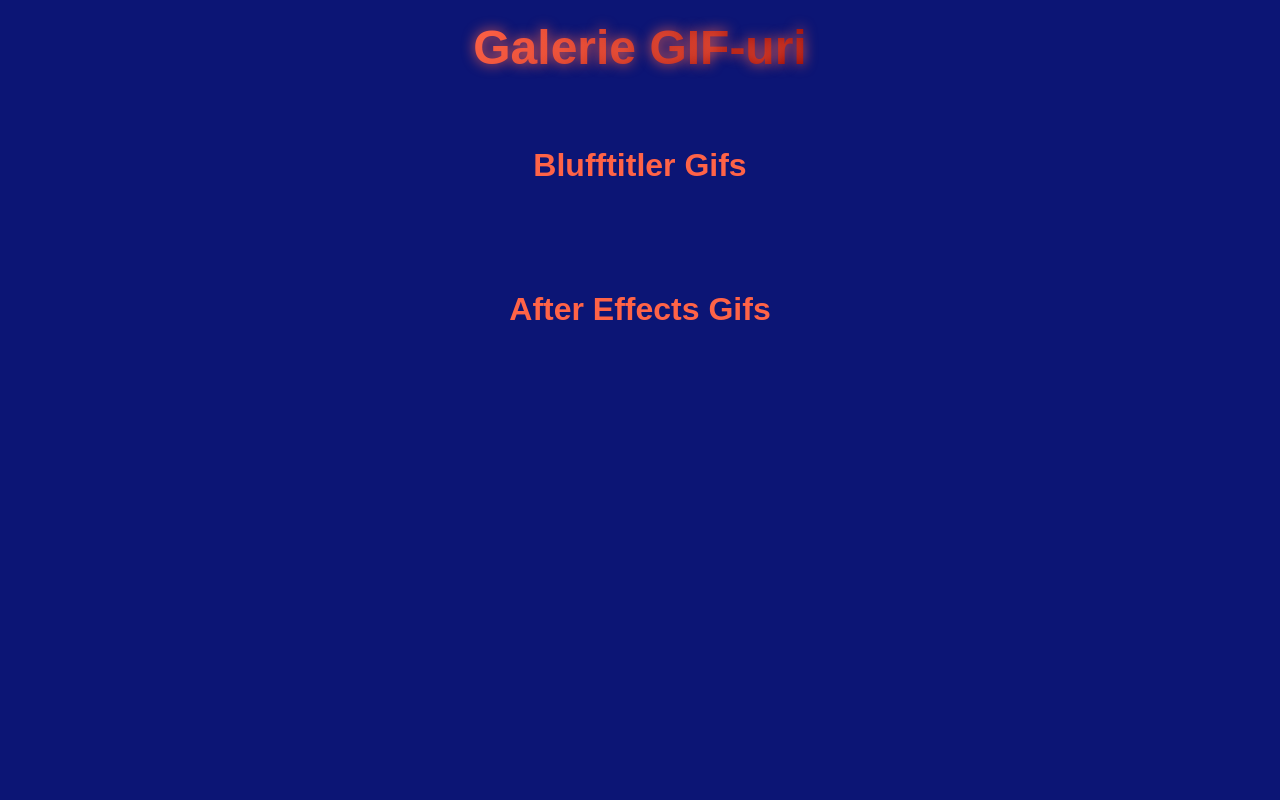
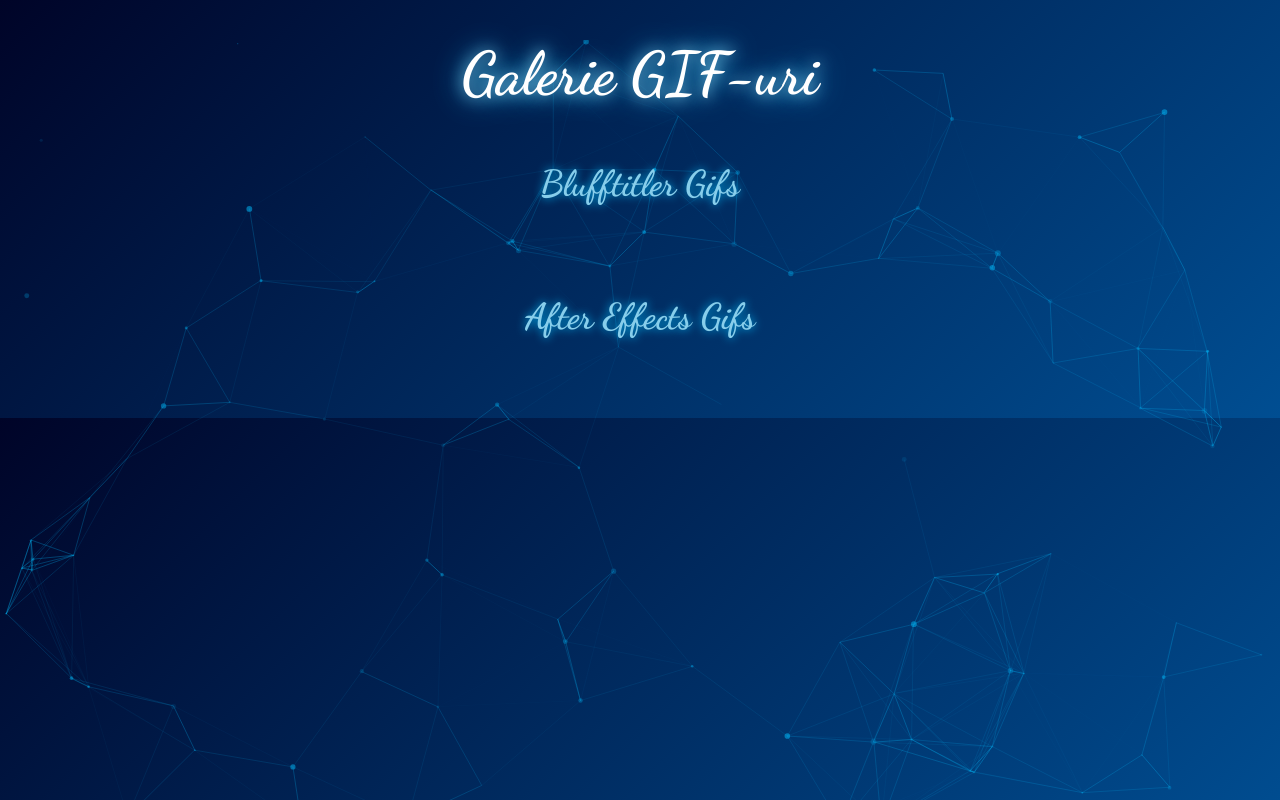
Before and after one commit to sephirothcoding/dedonew2025, a plain HTML site: page indexgifs.html in a window 1280 px wide. Drawn offline with nearby package versions, Linux system fonts and the light colour scheme; no server answers.

Commit message:
Update indexgifs.html

```diff
--- a/indexgifs.html
+++ b/indexgifs.html
@@ -36,67 +36,70 @@
     // İzinsiz kullanım yasaktır ve yasal işlemlere tabidir. -->
 
 
+
 <!DOCTYPE html>
 <html lang="en">
 <head>
-    <meta charset="UTF-8">
-    <meta name="viewport" content="width=device-width, initial-scale=1.0">
+  <meta charset="UTF-8" />
+  <meta name="viewport" content="width=device-width, initial-scale=1.0"/>
   <title>Galerie GIF-uri</title>
+  <link href="https://fonts.googleapis.com/css2?family=Dancing+Script:wght@700&display=swap" rel="stylesheet">
   <style>
     body {
-            font-family: 'Arial', sans-serif;
-            background-color: #0c1575; /* Fundal albastru deschis */
-            background-size: cover;
-            display: flex;
-            flex-direction: column;
-            align-items: center;
       margin: 0;
-            min-height: 100vh;
+      background: linear-gradient(135deg, #000428, #004e92);
+      font-family: 'Dancing Script', cursive;
+      color: white;
+      text-align: center;
       overflow-y: auto;
     }
 
+    #particles-js {
+      position: fixed;
+      width: 100%;
+      height: 100%;
+      z-index: -1;
+    }
+
     h1 {
-            margin-top: 20px;
-            color: #FF6347; /* Red */
-            text-shadow: 0 0 10px rgba(255, 99, 71, 0.7); /* Red Glow */
-            font-size: 3em;
+      margin-top: 40px;
+      font-size: 60px;
       font-weight: bold;
-            background: linear-gradient(135deg, #FF6347, #8B0000); /* Red Shades */
-            -webkit-background-clip: text;
-            -webkit-text-fill-color: transparent;
-            animation: textGlow 1.5s ease-in-out infinite;
+      color: white;
+      text-shadow: 0 0 15px skyblue, 0 0 30px deepskyblue;
+      animation: floaty 6s ease-in-out infinite;
     }
 
     h2 {
-            color: #FF6347; /* Red */
-            font-size: 2em;
-            text-align: center;
-            margin-top: 40px;
+      color: skyblue;
+      font-size: 36px;
+      margin-top: 50px;
+      text-shadow: 0 0 10px deepskyblue;
     }
 
     .gallery {
       display: flex;
       flex-wrap: wrap;
       justify-content: center;
-            gap: 20px;
-            margin: 20px;
+      gap: 30px;
+      margin: 40px 20px;
     }
 
     .gallery-item {
       display: flex;
       flex-direction: column;
       align-items: center;
-            border: 2px solid #000000; /* Black */
-            padding: 10px;
-            background-color: rgba(0, 0, 0, 0.8); /* Black */
-            border-radius: 10px;
-            box-shadow: 0 0 20px rgba(255, 0, 0, 0.7); /* Red Glow */
+      border: 2px solid skyblue;
+      padding: 15px;
+      background-color: rgba(255, 255, 255, 0.05);
+      border-radius: 12px;
+      box-shadow: 0 0 20px rgba(0, 191, 255, 0.7);
       transition: transform 0.3s ease, box-shadow 0.3s ease;
     }
 
     .gallery-item:hover {
       transform: scale(1.05);
-            box-shadow: 0 0 30px rgba(255, 0, 0, 1); /* Stronger Red Glow */
+      box-shadow: 0 0 30px rgba(0, 191, 255, 1);
     }
 
     .gallery-item img {
@@ -111,29 +114,31 @@
     }
 
     .name {
-            margin-top: 5px;
-            color: #FF6347; /* Red */
+      margin-top: 10px;
+      color: skyblue;
       font-weight: bold;
-            font-size: 1.1em;
-            text-shadow: 0 0 5px rgba(255, 99, 71, 0.7); /* Red Glow */
+      font-size: 1.2em;
+      text-shadow: 0 0 5px skyblue;
     }
 
     .price {
-            margin-top: 10px;
-            color: #FF6347; /* Red */
+      margin-top: 8px;
+      color: deepskyblue;
       font-weight: bold;
       font-size: 1.2em;
-            text-shadow: 0 0 5px rgba(255, 99, 71, 0.7); /* Red Glow */
+      text-shadow: 0 0 5px deepskyblue;
     }
 
-        @keyframes textGlow {
-            0% { text-shadow: 0 0 5px rgba(255, 99, 71, 0.5); }
-            50% { text-shadow: 0 0 15px rgba(255, 99, 71, 1); }
-            100% { text-shadow: 0 0 5px rgba(255, 99, 71, 0.5); }
+    @keyframes floaty {
+      0%, 100% { transform: translateY(0); }
+      50% { transform: translateY(-10px); }
     }
   </style>
 </head>
 <body>
+
+<!-- Particule fundal -->
+<div id="particles-js"></div>
 
 <h1>Galerie GIF-uri</h1>
 
@@ -143,19 +148,62 @@
 <h2>After Effects Gifs</h2>
 <div id="af-gallery" class="gallery"></div>
 
+<!-- Particles.js -->
+<script src="https://cdn.jsdelivr.net/npm/particles.js@2.0.0/particles.min.js"></script>
+<script>
+  particlesJS("particles-js", {
+    particles: {
+      number: { value: 80, density: { enable: true, value_area: 800 }},
+      color: { value: "#00bfff" },
+      shape: { type: "circle" },
+      opacity: {
+        value: 0.5,
+        random: true,
+        anim: { enable: true, speed: 1, opacity_min: 0.1 }
+      },
+      size: { value: 3, random: true },
+      line_linked: {
+        enable: true,
+        distance: 150,
+        color: "#00bfff",
+        opacity: 0.4,
+        width: 1
+      },
+      move: {
+        enable: true,
+        speed: 2,
+        direction: "none",
+        random: false,
+        straight: false,
+        out_mode: "out"
+      }
+    },
+    interactivity: {
+      detect_on: "canvas",
+      events: {
+        onhover: { enable: true, mode: "repulse" },
+        onclick: { enable: true, mode: "push" }
+      },
+      modes: {
+        repulse: { distance: 100, duration: 0.4 },
+        push: { particles_nb: 4 }
+      }
+    },
+    retina_detect: true
+  });
+</script>
+
 <script>
   async function fetchGifs() {
-        const repoOwner = 'sephirothcoding';  // Numele de utilizator GitHub
-        const repoName = 'STORE';             // Numele repository-ului
-        const gifFolder = 'gifs';             // Folderul cu GIF-uri din repository
+    const repoOwner = 'sephirothcoding';
+    const repoName = 'STORE';
+    const gifFolder = 'gifs';
     const apiUrl = `https://api.github.com/repos/${repoOwner}/${repoName}/contents/${gifFolder}`;
 
     try {
       const response = await fetch(apiUrl);
       if (!response.ok) throw new Error('Network response was not ok');
       const data = await response.json();
-
-            // Filtrăm doar fișierele GIF
       return data
         .filter(item => item.name.endsWith('.gif'))
         .map(file => file.name);
@@ -166,44 +214,39 @@
   }
 
   function extractNumber(fileName) {
-        const match = fileName.match(/\d+/);  // Extrage numărul din numele fișierului
+    const match = fileName.match(/\d+/);
     return match ? parseInt(match[0], 10) : 0;
   }
 
   function categorizeAndSortGifs(gifNames) {
     const btGifs = gifNames
       .filter(name => name.startsWith('Bt'))
-            .sort((a, b) => extractNumber(b) - extractNumber(a));  // Sortare descrescătoare
+      .sort((a, b) => extractNumber(b) - extractNumber(a));
     const afGifs = gifNames
       .filter(name => name.startsWith('Af'))
-            .sort((a, b) => extractNumber(b) - extractNumber(a));  // Sortare descrescătoare
+      .sort((a, b) => extractNumber(b) - extractNumber(a));
     return { btGifs, afGifs };
   }
 
   function createGallery(gifNames, galleryId, price, prefix) {
     const gallery = document.getElementById(galleryId);
-        gallery.innerHTML = ''; // Golim galeria
-
-        gifNames.forEach((gifName, index) => {
+    gallery.innerHTML = '';
+    gifNames.forEach((gifName) => {
       const gifItem = document.createElement('div');
       gifItem.classList.add('gallery-item');
 
-            // Încarcă imaginea GIF
       const img = document.createElement('img');
       img.src = `https://raw.githubusercontent.com/sephirothcoding/STORE/main/gifs/${gifName}`;
       img.alt = gifName;
 
-            // Afișează numele GIF-ului
       const name = document.createElement('div');
       name.classList.add('name');
-            name.textContent = `${prefix} (${extractNumber(gifName)})`;  // Folosim numărul corect
+      name.textContent = `${prefix} (${extractNumber(gifName)})`;
 
-            // Adaugă prețul sub GIF
       const priceDiv = document.createElement('div');
       priceDiv.classList.add('price');
       priceDiv.textContent = `Price: ${price} xats`;
 
-            // Afișăm imaginea, numele și prețul
       gifItem.appendChild(img);
       gifItem.appendChild(name);
       gifItem.appendChild(priceDiv);
@@ -214,7 +257,6 @@
   async function loadGifs() {
     const gifNames = await fetchGifs();
     const { btGifs, afGifs } = categorizeAndSortGifs(gifNames);
-
     createGallery(btGifs, 'bt-gallery', 300, 'Bt');
     createGallery(afGifs, 'af-gallery', 500, 'Af');
   }
```
Lines whose indentation alone changed are shown as unchanged.
